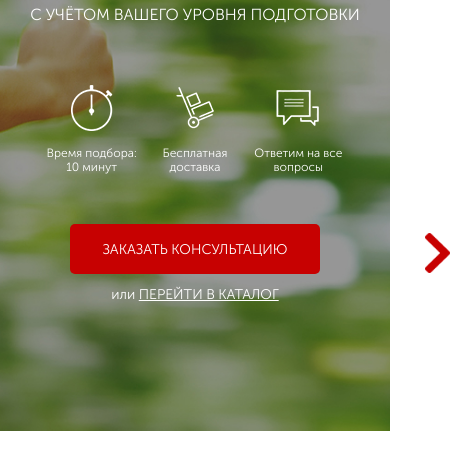
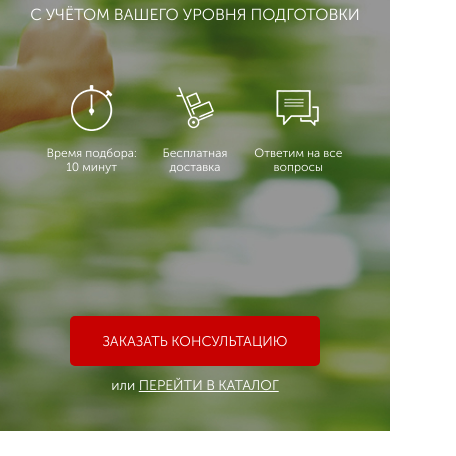
Before and after one commit to Shujinko53/Pulse_project, a website: page src/index.html in a window 390 px wide. Shown: the part 169-625 px from the top of the page, 456 px wide, since content can reach past the window. Drawn offline with nearby package versions, Linux system fonts and the light colour scheme.

Commit message:
Some things have been fixed

```diff
--- a/src/sass/blocks/_buttons.scss
+++ b/src/sass/blocks/_buttons.scss
@@ -64,6 +64,9 @@
         width: 110px;
 
         &_main {
+            position: absolute;
+            bottom: 65px;
+
             width: 250px;
         }
 
--- a/src/sass/blocks/_promo.scss
+++ b/src/sass/blocks/_promo.scss
@@ -1,4 +1,6 @@
 .promo {
+    position: relative;
+
     min-height: 650px;
     padding: 21px 0 93px 0;
 
@@ -159,5 +161,10 @@
 
             font-size: 12px;
         }
+
+        &__link {
+            position: absolute;
+            bottom: 35px;
+        }
     }
 }
--- a/src/sass/style.scss
+++ b/src/sass/style.scss
@@ -12,8 +12,6 @@
 }
 
 .container {
-    position: relative;
-
     max-width: 950px;
     margin: 0 auto;
 }
```
Also changed, not shown: src/css/style.min.css.
